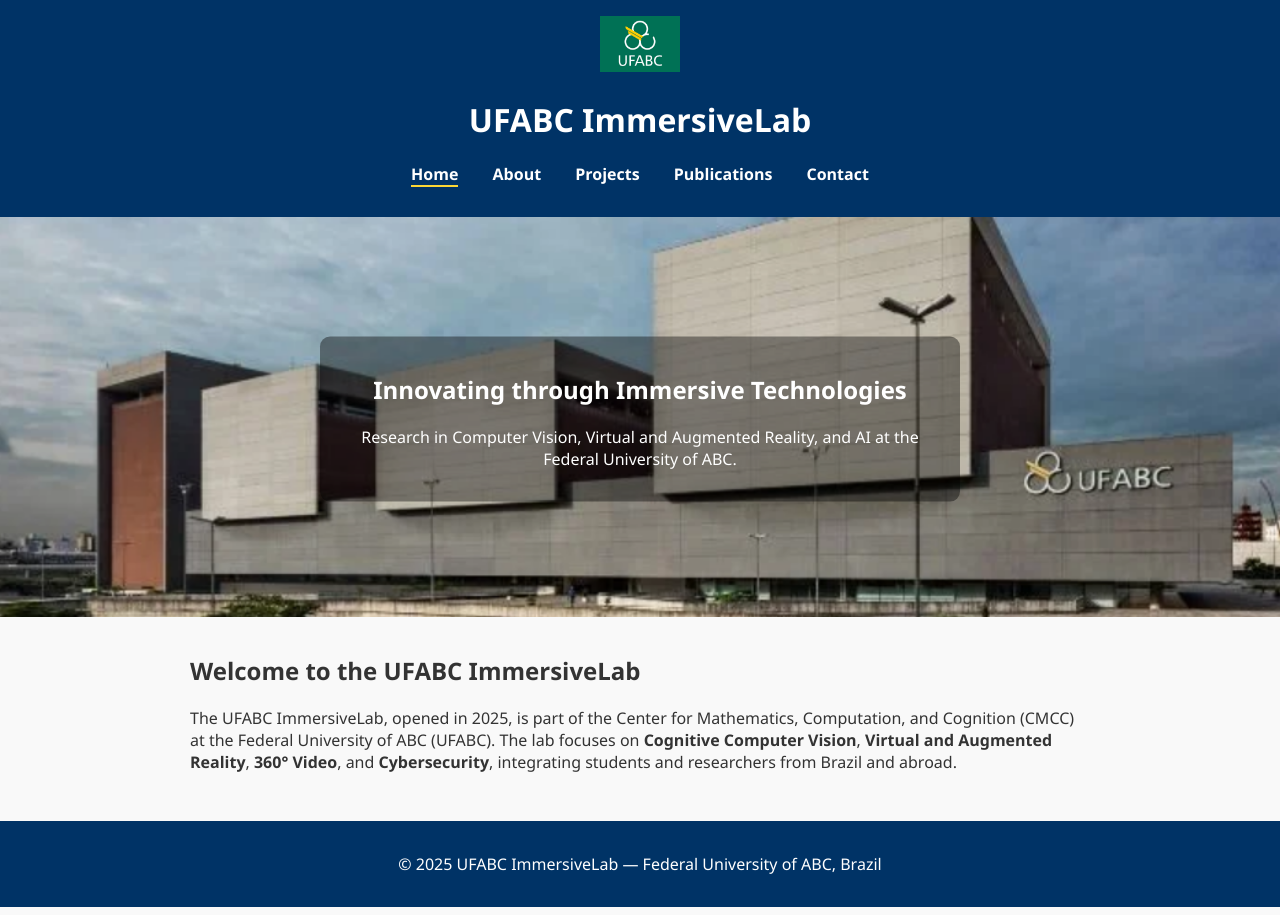
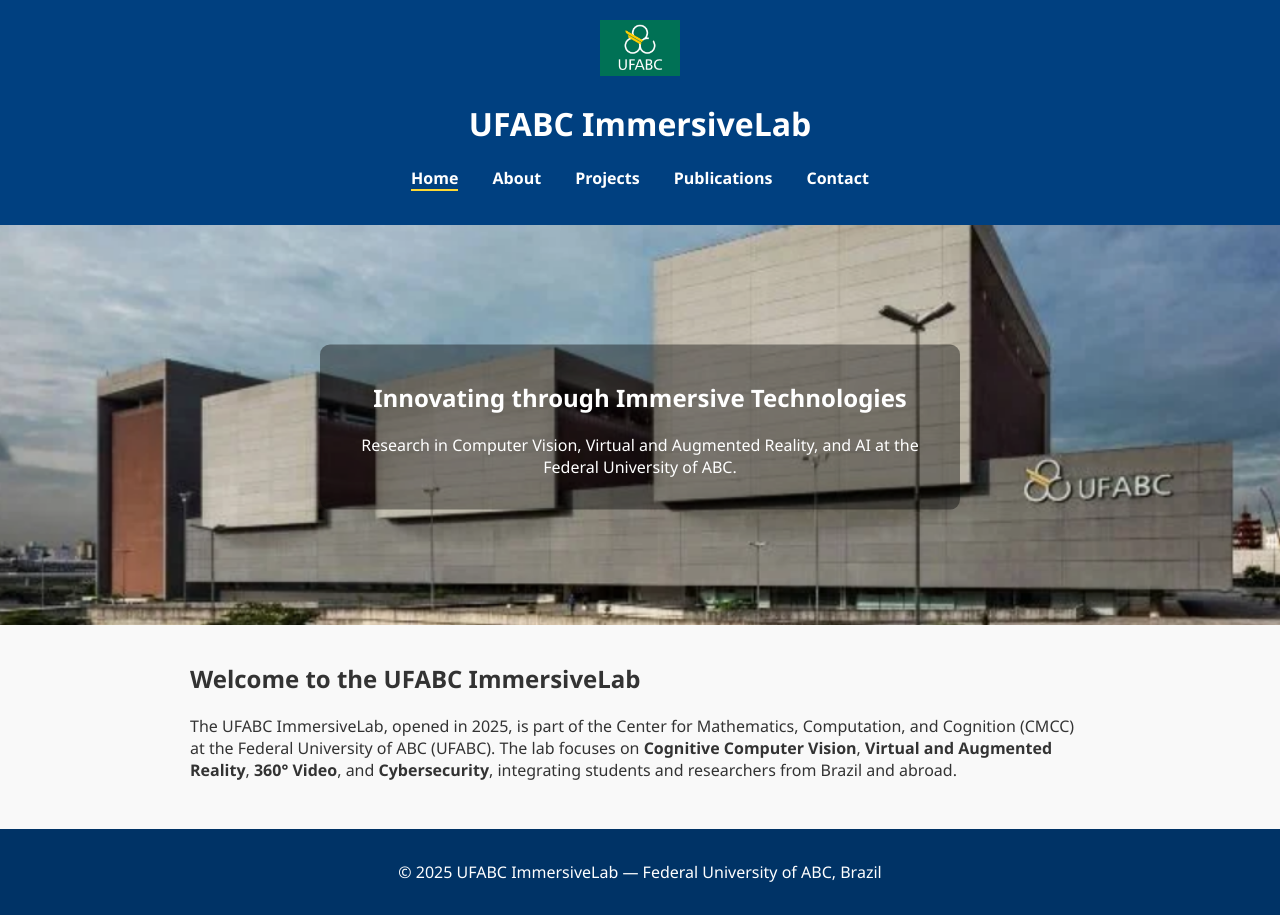
Before and after one commit to PauloSergioImmersiveScience/immersivelab, a plain HTML site: page index.html in a window 1280 px wide. Drawn offline with Linux system fonts and the light colour scheme.

Commit message:
Update style.css

```diff
--- a/css/style.css
+++ b/css/style.css
@@ -6,10 +6,10 @@
 }
 
 header {
-  background-color: #003366;
+  background-color: #004080;
   color: white;
   text-align: center;
-  padding: 1em 0;
+  padding: 20px;
 }
 
 .logo {
```
